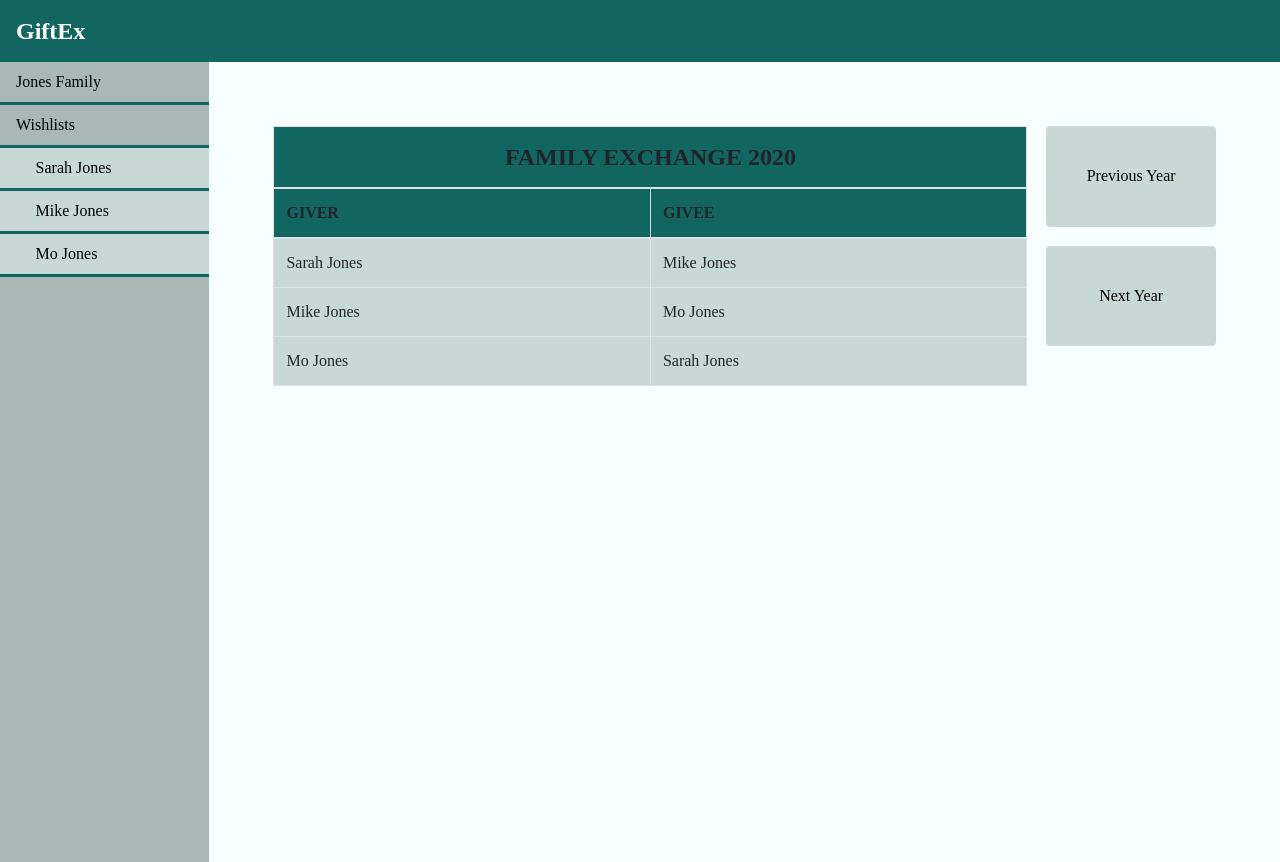
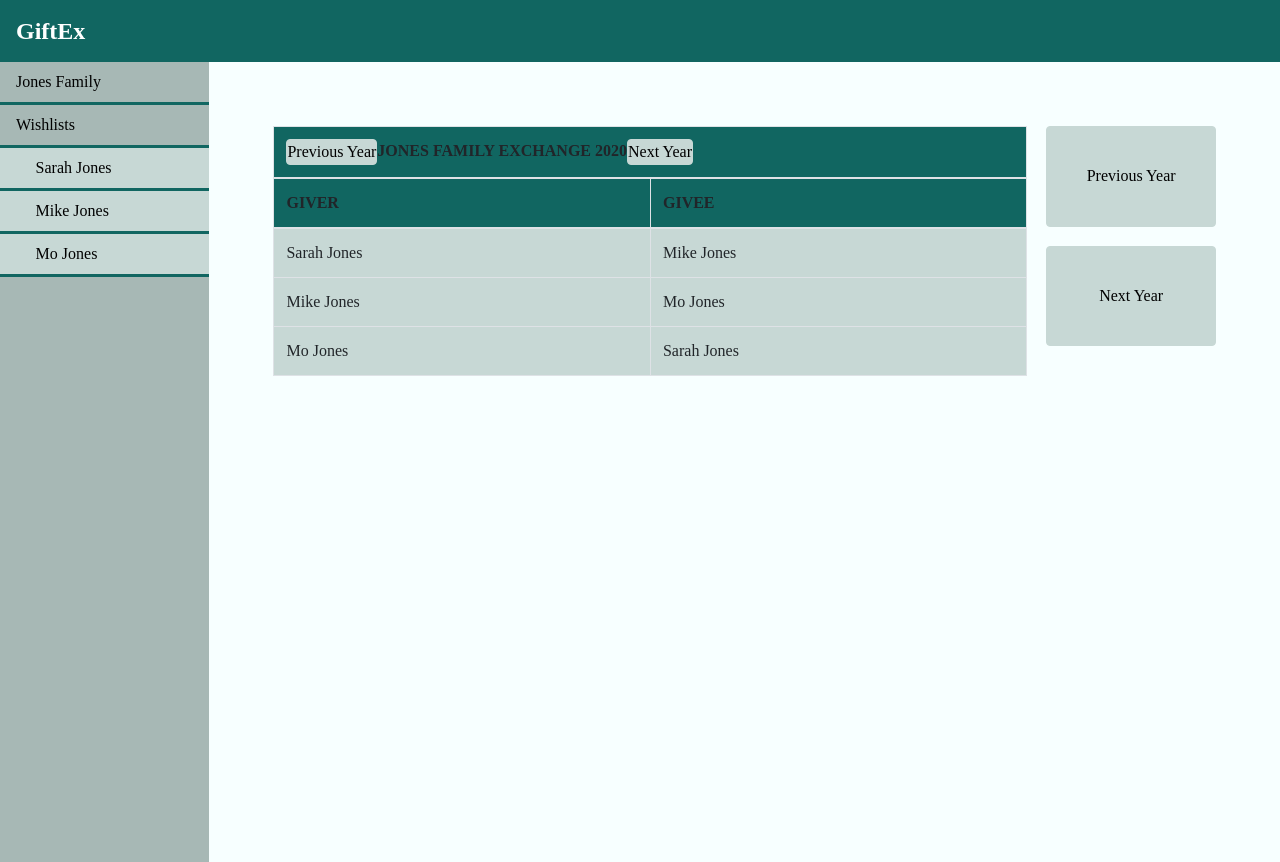
Before and after one commit to becaha/gift_ex, a React (Create React App) app: page / in a window 1280 px wide. Built offline with nearby package versions, Linux system fonts and the light colour scheme.

Commit message:
buttons in table

```diff
--- a/src/App.css
+++ b/src/App.css
@@ -70,7 +70,7 @@ p {
     width: 80%;
 }
 
-.table-title {
+.table-head {
     text-align: center;
     font-weight: bolder;
     font-size: x-large;
@@ -82,6 +82,11 @@ p {
 
 .tbody {
     background-color: #C7D8D5;
+}
+
+.btn-table{
+    margin: 0 !important;
+    padding: 0;
 }
 
 .sidebar-right {
--- a/src/App.js
+++ b/src/App.js
@@ -5,10 +5,11 @@ import { Screen } from './Screen.js';
 
 function App() {
     const members = ['Sarah Jones', 'Mike Jones', 'Mo Jones'];
+    const groupName = 'Jones Family';
     return (
       <div>
           <LogoHeader/>
-              <Screen members={members}/>
+              <Screen members={members} groupName={groupName}/>
       </div>
     );
 }
--- a/src/GroupExchange.js
+++ b/src/GroupExchange.js
@@ -1,9 +1,6 @@
 import React from 'react';
 import Table from "react-bootstrap/Table";
 import Button from "react-bootstrap/Button";
-import Nav from "react-bootstrap/Nav";
-
-// window.$members = [];
 
 export class GroupExchange extends React.Component {
     constructor(props){
@@ -50,15 +47,20 @@ export class GroupExchange extends React.Component {
     }
 
     render() {
+        console.log('Group render');
+
         const memberAssignments = this.createAssignments();
 
-        console.log('Group render');
         return <div className="page">
             <div className="main">
                 <Table bordered>
                     <thead className="thead">
                     <tr className="table-title">
-                        <th colSpan="2">FAMILY EXCHANGE {this.state.year}</th>
+                        <th colSpan="2">
+                            <Button className="btn-table" onClick={this.prevYear}>Previous Year</Button>
+                            {this.props.groupName.toUpperCase()} EXCHANGE {this.state.year}
+                            <Button className="btn-table" onClick={this.nextYear}>Next Year</Button>
+                        </th>
                     </tr>
                     <tr>
                         <th>GIVER</th>
--- a/src/Router.js
+++ b/src/Router.js
@@ -8,7 +8,7 @@ export class Router extends React.Component {
         console.log('Router render');
         const page = this.props.page || 'GroupExchange';
         if (page === 'GroupExchange') {
-            return <GroupExchange members={this.props.members}/>;
+            return <GroupExchange members={this.props.members} groupName={this.props.groupName}/>;
         }
         else {
             return <Wishlist members={this.props.members} person={this.props.person}/>;
--- a/src/Screen.js
+++ b/src/Screen.js
@@ -43,15 +43,14 @@ export class Screen extends React.Component {
         return  <div className="screen">
         <div className="sidebar">
             <Nav defaultActiveKey="/home" className="flex-column">
-            <Nav.Link href="/home" onClick={this.setGroupPage}>Jones Family</Nav.Link>
+            <Nav.Link href="/home" onClick={this.setGroupPage}>{this.props.groupName}</Nav.Link>
             <Nav.Link href="#">Wishlists</Nav.Link>
             <Nav.Link className="nav-link-parent" style={{paddingTop: 0, paddingBottom: 0, paddingRight: 0}}>
                 {navLinks}
             </Nav.Link>
         </Nav>
         </div>
-            {/*<Router page={this.state.page} person={this.props.person}/>*/}
-            <Router page={this.state.page} members={this.props.members} person={this.person}/>
+            <Router page={this.state.page} groupName={this.props.groupName} members={this.props.members} person={this.person}/>
         </div>;
 
     }
```
